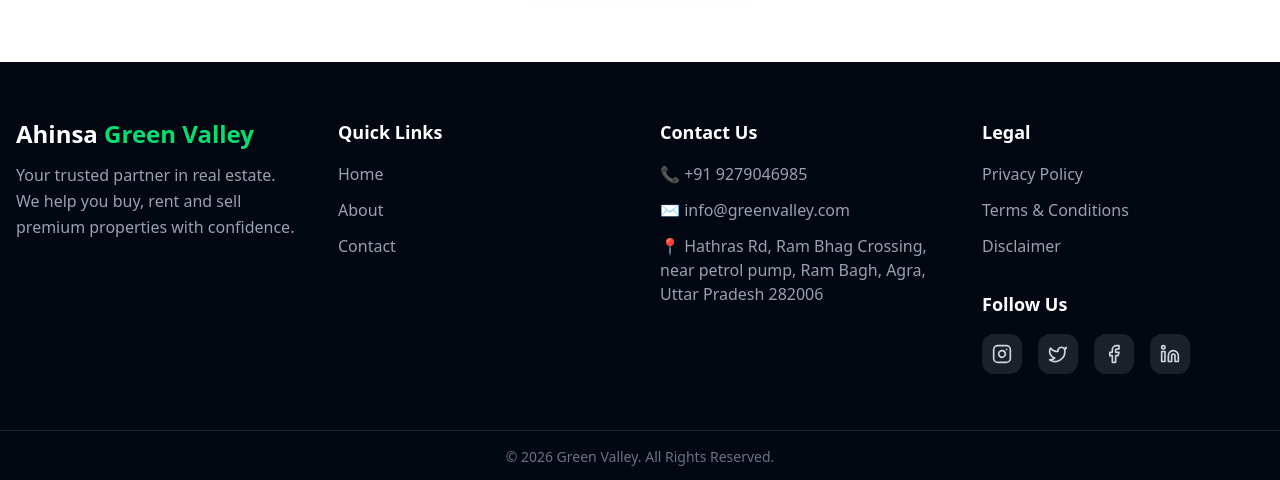
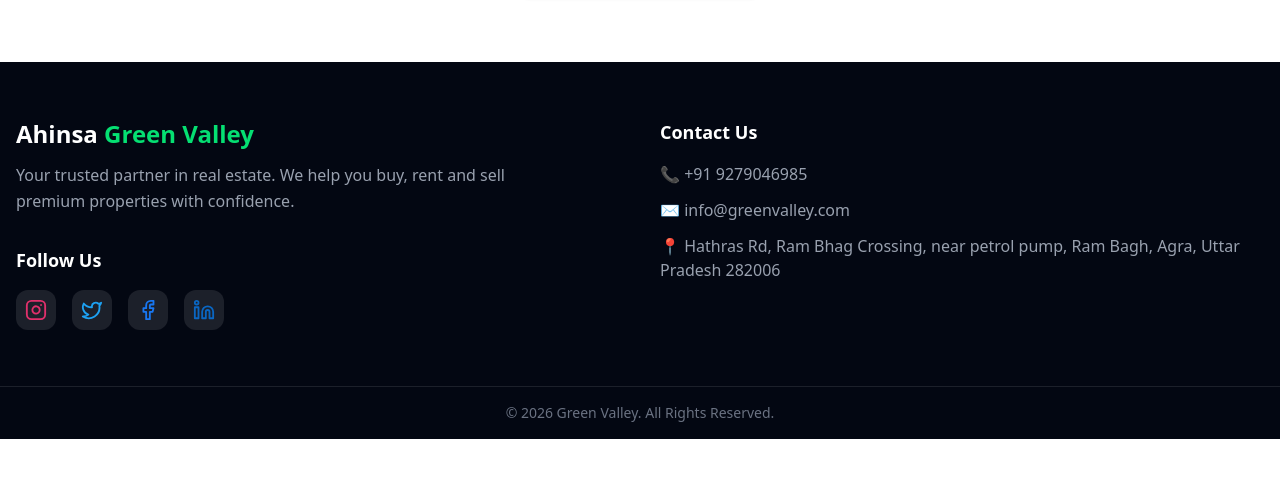
Before and after one commit to anshul1768/RealEstate, a React (Vite) app: page /contact in a window 1280 px wide. Shown: the part 1502-1982 px from the top of the page. After the commit the page ends 1941 px from the top, so only its background shows below. Built offline with nearby package versions, Linux system fonts and the light colour scheme.

Commit message:
fixed spaces

```diff
--- a/src/ChooseUs/ChooseUs.jsx
+++ b/src/ChooseUs/ChooseUs.jsx
@@ -21,7 +21,7 @@ const ChooseUs = () => {
   ];
 
   return (
-    <section className="py-16 max-w-7xl mx-auto px-4">
+    <section className="py-2 max-w-7xl mx-auto px-4">
       {/* Heading */}
       <div className="text-center">
         <h2 className="text-3xl md:text-4xl font-extrabold text-gray-900">
--- a/src/Property_Grid/PropertyGrid.jsx
+++ b/src/Property_Grid/PropertyGrid.jsx
@@ -34,7 +34,7 @@ const PropertyGrid = () => {
   ];
 
   return (
-    <section id="featured" className="max-w-7xl mx-auto px-4 py-14">
+    <section id="featured" className="max-w-7xl mx-auto px-4 pb-4">
       {/* Heading */}
       <div className="text-center">
         <h2 className="text-3xl md:text-4xl font-extrabold text-gray-900">
@@ -46,11 +46,11 @@ const PropertyGrid = () => {
       </div>
 
       {/* Property Grid */}
-      <div className="mt-10 grid grid-cols-1 sm:grid-cols-2 lg:grid-cols-4 gap-6">
-        {properties.map((item, index) => (
-          <PropertyCard key={index} item={item} />
-        ))}
-      </div>
+<div className="mt-10 grid grid-cols-2 sm:grid-cols-2 lg:grid-cols-4 gap-6">
+  {properties.map((item, index) => (
+    <PropertyCard key={index} item={item} />
+  ))}
+</div>
     </section>
   );
 };
--- a/src/components/Footer.jsx
+++ b/src/components/Footer.jsx
@@ -1,44 +1,66 @@
 import React from "react";
-import { Link } from "react-router-dom";
 import { Instagram, Twitter, Facebook, Linkedin } from "lucide-react";
-
 
 const Footer = () => {
   return (
     <footer className="bg-gray-950 text-gray-300">
-      <div className="max-w-7xl mx-auto px-4 py-14 grid grid-cols-1 sm:grid-cols-2 lg:grid-cols-4 gap-10">
+      <div className="max-w-7xl mx-auto px-4 py-14 grid grid-cols-1 md:grid-cols-2 gap-10">
 
         {/* Company */}
         <div>
           <h2 className="text-2xl font-extrabold text-white">
             Ahinsa <span className="text-green-400">Green Valley</span>
           </h2>
-          <p className="mt-3 text-gray-400 leading-relaxed">
+          <p className="mt-3 text-gray-400 leading-relaxed max-w-lg">
             Your trusted partner in real estate. We help you buy, rent and sell
             premium properties with confidence.
           </p>
-        </div>
 
-        {/* Quick Links */}
-        <div>
-          <h3 className="text-lg font-bold text-white">Quick Links</h3>
-          <ul className="mt-4 space-y-3 text-gray-400 font-medium">
-            <li>
-              <Link to="/" className="hover:text-green-400 transition">
-                Home
-              </Link>
-            </li>
-            <li>
-              <Link to="/about" className="hover:text-green-400 transition">
-                About
-              </Link>
-            </li>
-            <li>
-              <Link to="/contact" className="hover:text-green-400 transition">
-                Contact
-              </Link>
-            </li>
-          </ul>
+          {/* Social */}
+          <h3 className="text-lg font-bold text-white mt-8">Follow Us</h3>
+
+<div className="mt-4 flex gap-4">
+  {/* ✅ Instagram */}
+  <a
+    href="https://www.instagram.com/ahinsa_green_valley?igsh=NDVoc3B5a3htYWJw"
+    target="_blank"
+    rel="noreferrer"
+    className="w-10 h-10 rounded-xl bg-white/10 flex items-center justify-center hover:bg-white/20 transition"
+  >
+    <Instagram size={22} className="text-[#E1306C]" />
+  </a>
+
+  {/* ✅ Twitter / X */}
+  <a
+    href="https://x.com/AhinsaGreenVall"
+    target="_blank"
+    rel="noreferrer"
+    className="w-10 h-10 rounded-xl bg-white/10 flex items-center justify-center hover:bg-white/20 transition"
+  >
+    <Twitter size={22} className="text-[#1DA1F2]" />
+  </a>
+
+  {/* ✅ Facebook */}
+  <a
+    href="https://www.facebook.com/share/1DLGyPjHmo/"
+    target="_blank"
+    rel="noreferrer"
+    className="w-10 h-10 rounded-xl bg-white/10 flex items-center justify-center hover:bg-white/20 transition"
+  >
+    <Facebook size={22} className="text-[#1877F2]" />
+  </a>
+
+  {/* ✅ LinkedIn */}
+  <a
+    href="https://www.linkedin.com/in/ahinsa-green-valley-13a9293a4"
+    target="_blank"
+    rel="noreferrer"
+    className="w-10 h-10 rounded-xl bg-white/10 flex items-center justify-center hover:bg-white/20 transition"
+  >
+    <Linkedin size={22} className="text-[#0A66C2]" />
+  </a>
+</div>
+
         </div>
 
         {/* Contact */}
@@ -47,65 +69,11 @@ const Footer = () => {
           <div className="mt-4 space-y-3 text-gray-400 font-medium">
             <p>📞 +91 9279046985</p>
             <p>✉️ info@greenvalley.com</p>
-            <p>📍 Hathras Rd, Ram Bhag Crossing, near petrol pump, Ram Bagh, Agra, Uttar Pradesh 282006</p>
+            <p>
+              📍 Hathras Rd, Ram Bhag Crossing, near petrol pump, Ram Bagh, Agra,
+              Uttar Pradesh 282006
+            </p>
           </div>
-        </div>
-
-        {/* Legal + Social */}
-        <div>
-          <h3 className="text-lg font-bold text-white">Legal</h3>
-          <ul className="mt-4 space-y-3 text-gray-400 font-medium">
-            <li className="hover:text-green-400 transition cursor-pointer">
-              Privacy Policy
-            </li>
-            <li className="hover:text-green-400 transition cursor-pointer">
-              Terms & Conditions
-            </li>
-            <li className="hover:text-green-400 transition cursor-pointer">
-              Disclaimer
-            </li>
-          </ul>
-
-          <h3 className="text-lg font-bold text-white mt-8">Follow Us</h3>
-          <div className="mt-4 flex gap-4">
-  <a
-    href="https://www.instagram.com/ahinsa_green_valley?igsh=NDVoc3B5a3htYWJw"
-    className="w-10 h-10 rounded-xl bg-white/10 flex items-center justify-center hover:bg-green-500 transition"
-    target="_blank"
-    rel="noreferrer"
-  >
-    <Instagram size={20} />
-  </a>
-
-  <a
-    href="https://x.com/AhinsaGreenVall"
-    className="w-10 h-10 rounded-xl bg-white/10 flex items-center justify-center hover:bg-green-500 transition"
-    target="_blank"
-    rel="noreferrer"
-  >
-    <Twitter size={20} />
-  </a>
-
-  <a
-    href="https://www.facebook.com/share/1DLGyPjHmo/"
-    className="w-10 h-10 rounded-xl bg-white/10 flex items-center justify-center hover:bg-green-500 transition"
-    target="_blank"
-    rel="noreferrer"
-  >
-    <Facebook size={20} />
-  </a>
-
-  {/* ✅ LinkedIn */}
-  <a
-    href="https://www.linkedin.com/in/ahinsa-green-valley-13a9293a4"
-    className="w-10 h-10 rounded-xl bg-white/10 flex items-center justify-center hover:bg-green-500 transition"
-    target="_blank"
-    rel="noreferrer"
-  >
-    <Linkedin size={20} />
-  </a>
-</div>
-
         </div>
       </div>
 
--- a/src/components/HomePage.jsx
+++ b/src/components/HomePage.jsx
@@ -9,20 +9,13 @@ import Testimonials from "./Testimonials";
 import Footer from "./Footer";
 const HomePage = () => {
   return (
-    <>
-     {/* <Helmet>
-        <title>Ahinsa GreenValley | Plots & Villas</title>
-        <meta name="description" content="Buy plots and villas in Ahinsa GreenValley. Book your site visit now." />
-      </Helmet> */}
-      {/* <Navbar /> */}
+    <div className="space-y-2">   {/* ✅ gap control */}
       <HeroSection />
-      <PropertyGrid/>
-      <PropertyCategories/>
-      <ChooseUs/>
-      <SimpleProcess/>
-      <Testimonials/>
-      {/* <Footer/> */}
-    </>
+      <PropertyGrid />
+      <PropertyCategories />
+      <ChooseUs />
+      <Testimonials />
+    </div>
   );
 };
 
--- a/src/components/PropertyCategories.jsx
+++ b/src/components/PropertyCategories.jsx
@@ -37,7 +37,7 @@ const PropertyCategories = () => {
   ];
 
   return (
-    <section className="max-w-7xl mx-auto px-4 pb-16">
+    <section className="max-w-7xl mx-auto px-4 pb-8">
       {/* Heading */}
       <div className="text-center">
         <h2 className="text-3xl md:text-4xl font-extrabold text-gray-900">
--- a/src/components/Testimonials.jsx
+++ b/src/components/Testimonials.jsx
@@ -21,7 +21,7 @@ const Testimonials = () => {
   ];
 
   return (
-    <section className="py-16 max-w-7xl mx-auto px-4">
+    <section className="py-4 max-w-7xl mx-auto px-4">
       {/* Heading */}
       <div className="text-center">
         <h2 className="text-3xl md:text-4xl font-extrabold text-gray-900">
```
Also changed, not shown: src/HeroSection/HeroSection.jsx (+18 -24 lines).
